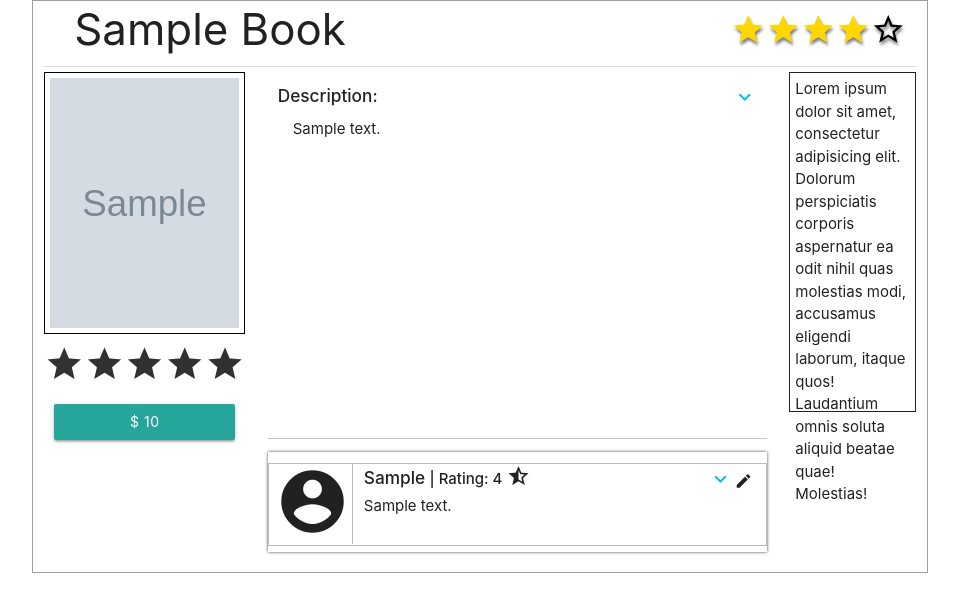
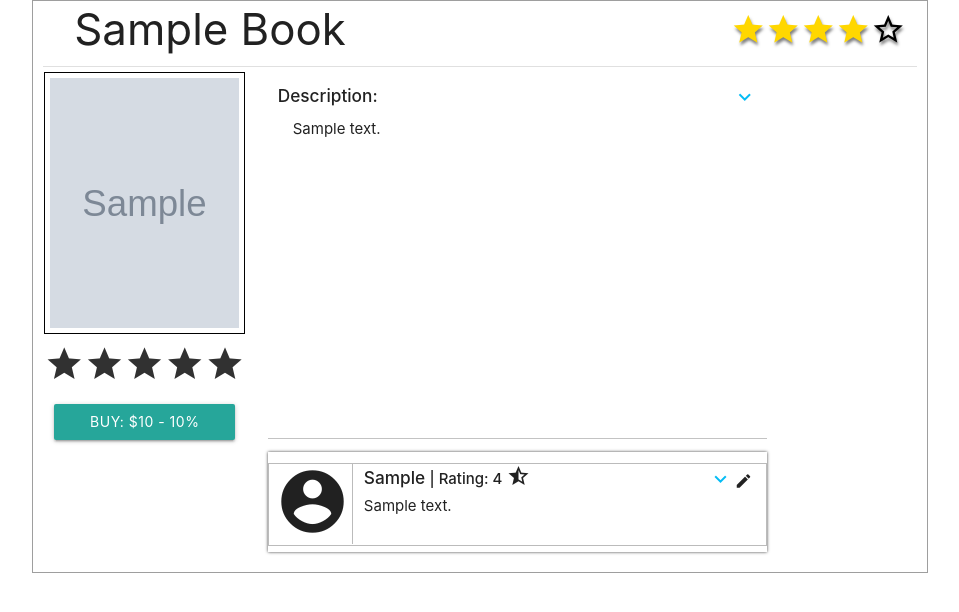
Before and after one commit to Bipin-Maharjan/Sora-99_ADC1, a Django app: template Elibrary/templates/ReadBook/BookDescription.html in a window 1280 px wide. Shown: the top 612 px of the page, without its empty margins (160-1119 px from the left). Run offline with Django 3.2, Linux system fonts and the light colour scheme; the template is opened without the code that fills it: most values are stand-ins (such as "Sample title", 1, 10 or a date in 2020); grey boxes marked "Sample" are stand-in pictures.

Commit message:
ReadBook Template update

```diff
--- a/Elibrary/templates/ReadBook/BookDescription.html
+++ b/Elibrary/templates/ReadBook/BookDescription.html
@@ -68,7 +68,7 @@
         <form action="{% url 'Payment:getBook' book.pk %}" method="POST">
           {% csrf_token %}
           <button class="btn waves-effect" type="submit" style="width:100%">
-            {{ book.book_price|yesno:'$,Free' }} {% firstof book.book_price %}
+            {{ book.book_price|yesno:'Buy: $,Free' }}{% firstof book.book_price %} {{ book.book_discount|yesno:'-,' }} {% firstof book.book_discount %}{{book.book_discount|yesno:'%,' }}
           </button>
         </form>
       </div>
@@ -95,10 +95,10 @@
     <!-- description section ends -->
 
     <div class="col l2">
-      <div class="bdr" style="height:340px; padding:5px;">
-        Lorem ipsum dolor sit amet, consectetur adipisicing elit. Dolorum perspiciatis corporis aspernatur ea odit nihil quas molestias modi, accusamus
-        eligendi laborum, itaque quos! Laudantium omnis soluta aliquid beatae quae! Molestias!
-      </div>
+      <!-- <div class="bdr" style="height:340px; padding:5px;">
+        Lorem ipsum dolor sit amet, consectetur adipisicing elit. Dolorum perspiciatis corporis aspernatur ea odit nihil quas molestias modi, accusamus eligendi laborum, itaque quos! Laudantium omnis
+        soluta aliquid beatae quae! Molestias!
+      </div> -->
     </div>
     <!-- review section -->
     <div class="row" style="margin-bottom: 0px;">
```
Also changed, not shown: Elibrary/templates/ReadBook/Book.html (+3 -7 lines).
